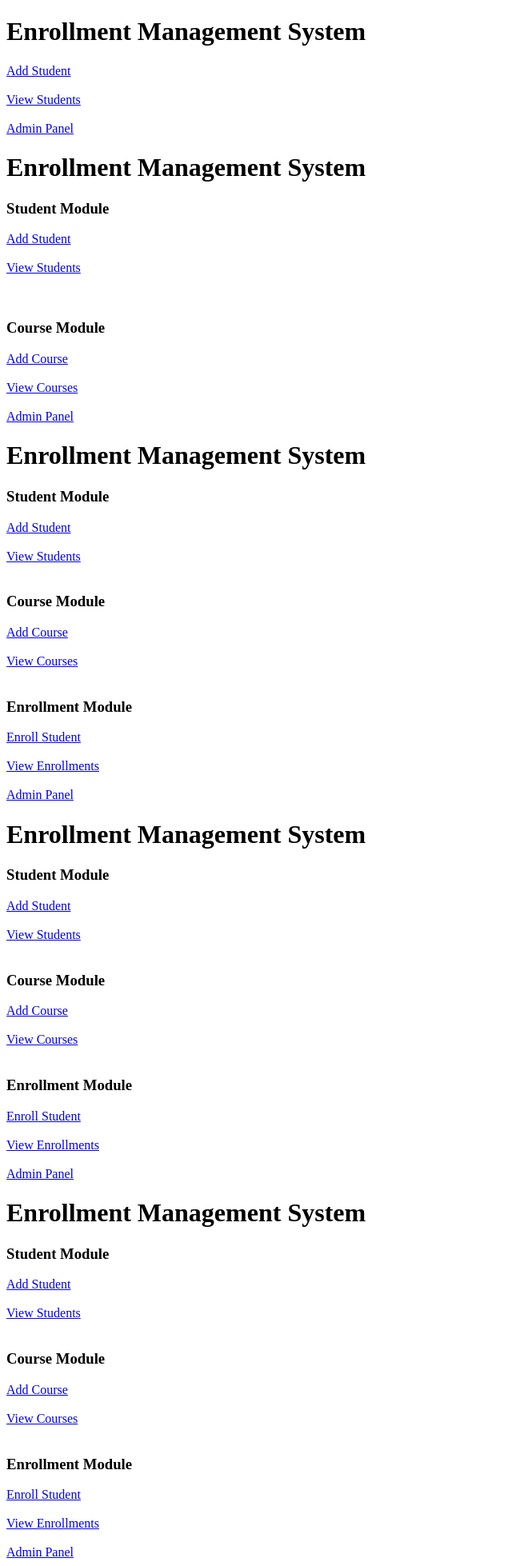
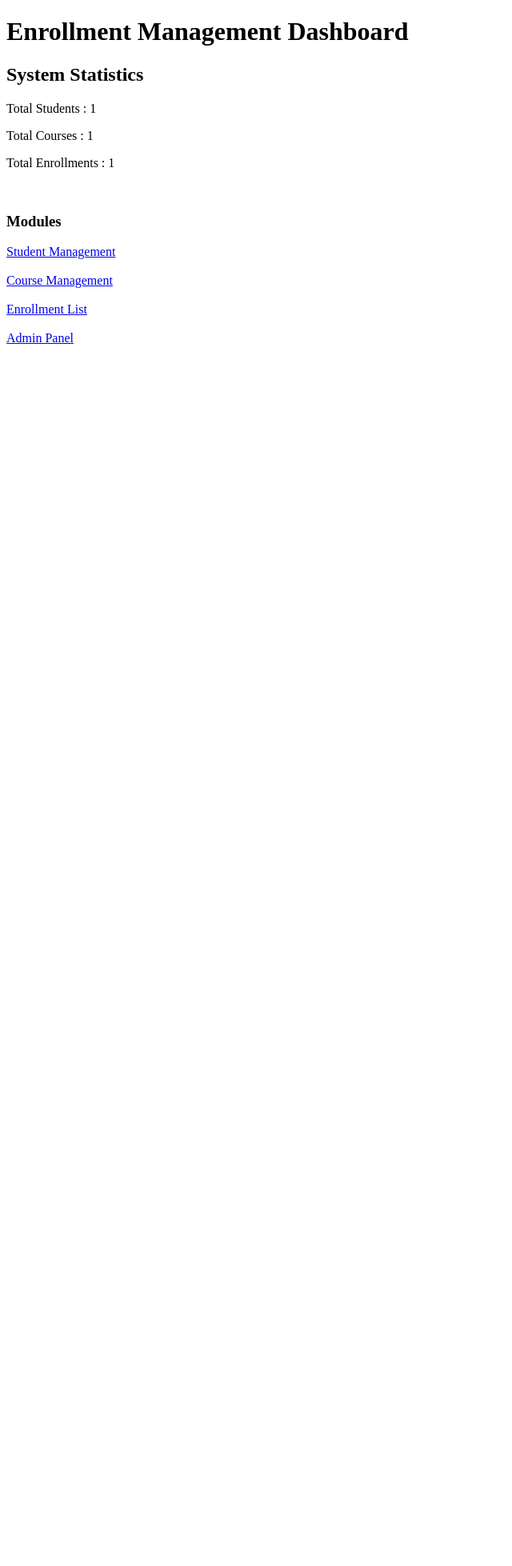
Before and after one commit to elangosakthivel-124/Enrollment-Management, a Django app: template templates/home.html in a window 1280 px wide. Shown: the whole page at 80% size, without its empty margins (0-640 px from the left). After the commit the page ends 430 px from the top, so only its background shows below. Run offline with Django 4.2, Linux system fonts and the light colour scheme; the template is opened without the code that fills it: most values are stand-ins (such as "Sample title", 1, 10 or a date in 2020).

Commit message:
Update home page title and content structure

```diff
--- a/templates/home.html
+++ b/templates/home.html
@@ -1,126 +1,35 @@
 <!DOCTYPE html>
 <html>
+
 <head>
-<title>Enrollment System</title>
+<title>Dashboard</title>
 </head>
 
 <body>
 
-<h1>Enrollment Management System</h1>
+<h1>Enrollment Management Dashboard</h1>
 
-<a href="/add-student/">Add Student</a>
+<h2>System Statistics</h2>
+
+<p>Total Students : {{ total_students }}</p>
+<p>Total Courses : {{ total_courses }}</p>
+<p>Total Enrollments : {{ total_enrollments }}</p>
+
+<br>
+
+<h3>Modules</h3>
+
+<a href="/students/">Student Management</a>
 <br><br>
 
-<a href="/students/">View Students</a>
+<a href="/courses/">Course Management</a>
+<br><br>
+
+<a href="/enrollments/">Enrollment List</a>
 <br><br>
 
 <a href="/admin/">Admin Panel</a>
 
 </body>
+
 </html>
-<h1>Enrollment Management System</h1>
-
-<h3>Student Module</h3>
-
-<a href="/add-student/">Add Student</a>
-<br><br>
-
-<a href="/students/">View Students</a>
-
-<br><br><br>
-
-<h3>Course Module</h3>
-
-<a href="/add-course/">Add Course</a>
-<br><br>
-
-<a href="/courses/">View Courses</a>
-
-<br><br>
-
-<a href="/admin/">Admin Panel</a>
-<h1>Enrollment Management System</h1>
-
-<h3>Student Module</h3>
-
-<a href="/add-student/">Add Student</a>
-<br><br>
-
-<a href="/students/">View Students</a>
-
-<br><br>
-
-<h3>Course Module</h3>
-
-<a href="/add-course/">Add Course</a>
-<br><br>
-
-<a href="/courses/">View Courses</a>
-
-<br><br>
-
-<h3>Enrollment Module</h3>
-
-<a href="/enroll/">Enroll Student</a>
-<br><br>
-
-<a href="/enrollments/">View Enrollments</a>
-
-<br><br>
-
-<a href="/admin/">Admin Panel</a>
-<h1>Enrollment Management System</h1>
-
-<h3>Student Module</h3>
-
-<a href="/add-student/">Add Student</a>
-<br><br>
-
-<a href="/students/">View Students</a>
-
-<br><br>
-
-<h3>Course Module</h3>
-
-<a href="/add-course/">Add Course</a>
-<br><br>
-
-<a href="/courses/">View Courses</a>
-
-<br><br>
-
-<h3>Enrollment Module</h3>
-
-<a href="/enroll/">Enroll Student</a>
-<br><br>
-
-<a href="/enrollments/">View Enrollments</a>
-
-<br><br>
-
-<a href="/admin/">Admin Panel</a>
-
-<h1>Enrollment Management System</h1>
-
-<h3>Student Module</h3>
-<a href="/add-student/">Add Student</a>
-<br><br>
-<a href="/students/">View Students</a>
-
-<br><br>
-
-<h3>Course Module</h3>
-<a href="/add-course/">Add Course</a>
-<br><br>
-<a href="/courses/">View Courses</a>
-
-<br><br>
-
-<h3>Enrollment Module</h3>
-<a href="/enroll/">Enroll Student</a>
-<br><br>
-<a href="/enrollments/">View Enrollments</a>
-
-<br><br>
-
-<a href="/admin/">Admin Panel</a>
```
